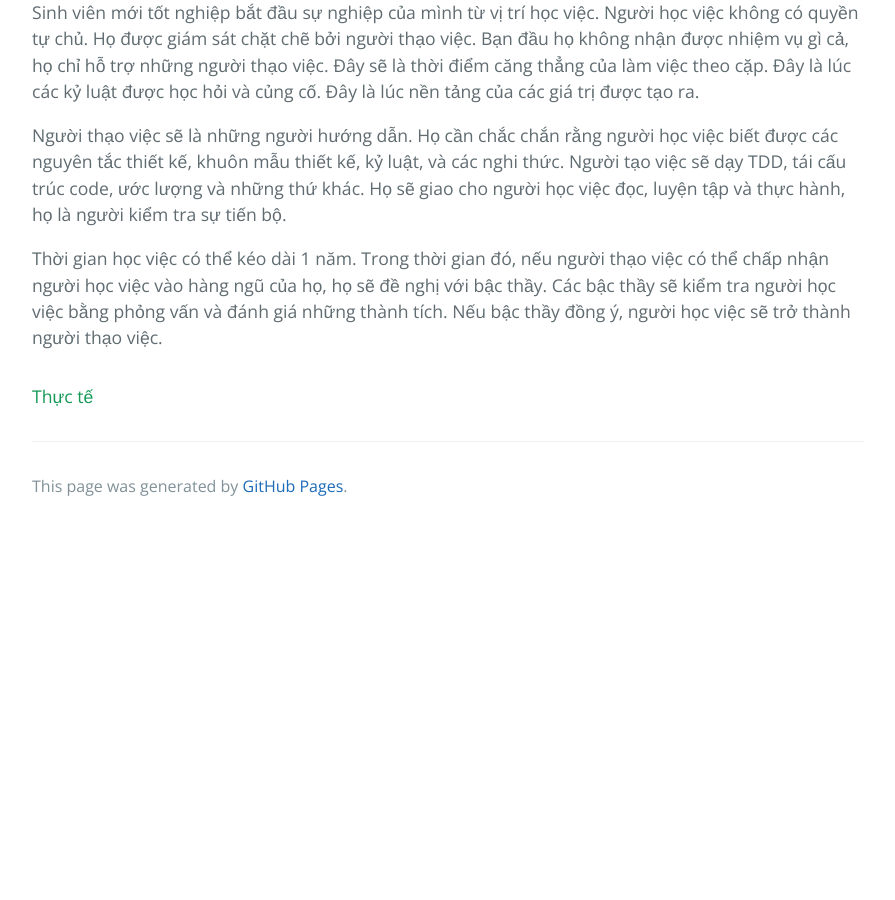
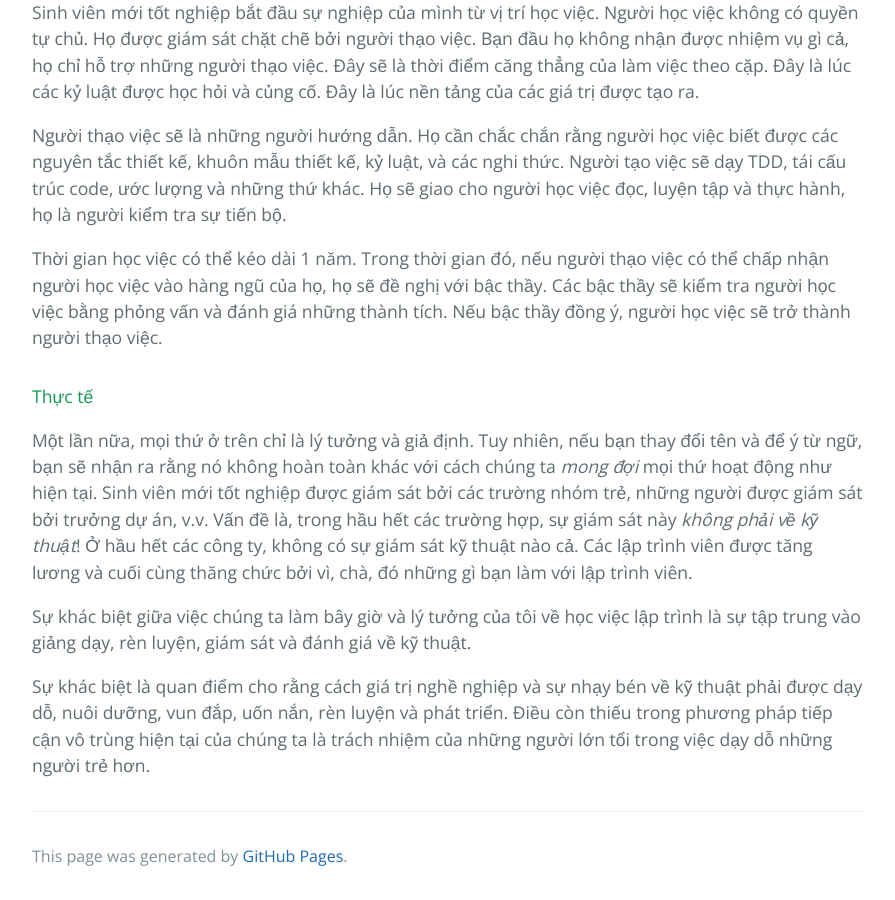
Before and after one commit to HaiBV/haibv.github.io, a Jekyll site: the page built from clean-coder/chapter-14-mentoring-apprenticeship-and-craftsmanship.md, in a window 1280 px wide and 900 px high, scrolled down 8196 px. Shown: the whole window, without its empty margins (192-1087 px from the left). Built offline with Jekyll 4.4.1, drawn with Linux system fonts in a browser that asks for light colours; our own code applies the rules of GitHub Pages for plain Markdown files; before the commit the page ends 8726 px from its top, so only the background shows below that.

Commit message:
Update The Clean Coder - Chapter 14 Mentoring, Apprenticeship, and Craftsmanship

```diff
--- a/clean-coder/chapter-14-mentoring-apprenticeship-and-craftsmanship.md
+++ b/clean-coder/chapter-14-mentoring-apprenticeship-and-craftsmanship.md
@@ -157,3 +157,9 @@ Người thạo việc sẽ là những người hướng dẫn. Họ cần ch
 Thời gian học việc có thể kéo dài 1 năm. Trong thời gian đó, nếu người thạo việc có thể chấp nhận người học việc vào hàng ngũ của họ, họ sẽ đề nghị với bậc thầy. Các bậc thầy sẽ kiểm tra người học việc bằng phỏng vấn và đánh giá những thành tích. Nếu bậc thầy đồng ý, người học việc sẽ trở thành người thạo việc.
 
 #### Thực tế
+
+Một lần nữa, mọi thứ ở trên chỉ là lý tưởng và giả định. Tuy nhiên, nếu bạn thay đổi tên và để ý từ ngữ, bạn sẽ nhận ra rằng nó không hoàn toàn khác với cách chúng ta _mong đợi_ mọi thứ hoạt động như hiện tại. Sinh viên mới tốt nghiệp được giám sát bởi các trường nhóm trẻ, những người được giám sát bởi trưởng dự án, v.v. Vấn đề là, trong hầu hết các trường hợp, sự giám sát này _không phải về kỹ thuật_! Ở hầu hết các công ty, không có sự  giám sát kỹ thuật nào cả. Các lập trình viên được tăng lương và cuối cùng thăng chức bởi vì, chà, đó những gì bạn làm với lập trình viên.
+
+Sự khác biệt giữa việc chúng ta làm bây giờ và lý tưởng của tôi về học việc lập trình là sự tập trung vào giảng dạy, rèn luyện, giám sát và đánh giá về kỹ thuật.
+
+Sự khác biệt là quan điểm cho rằng cách giá trị nghề nghiệp và sự nhạy bén về kỹ thuật phải được dạy dỗ, nuôi dưỡng, vun đắp, uốn nắn, rèn luyện và phát triển. Điều còn thiếu trong phương pháp tiếp cận vô trùng hiện tại của chúng ta là trách nhiệm của những người  lớn tổi trong việc dạy dỗ những người trẻ hơn.
```
